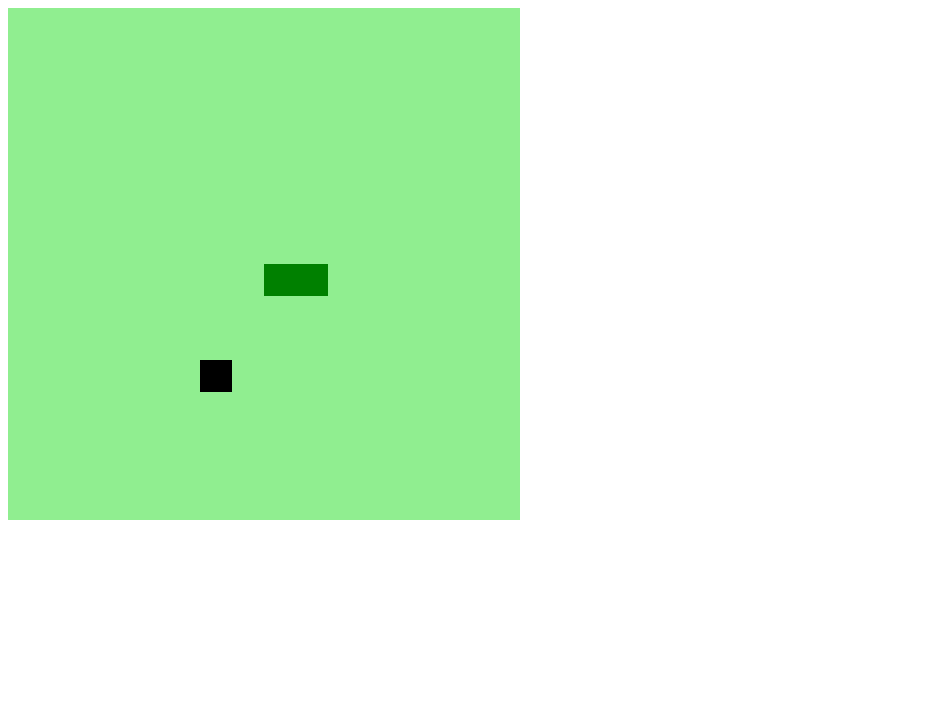
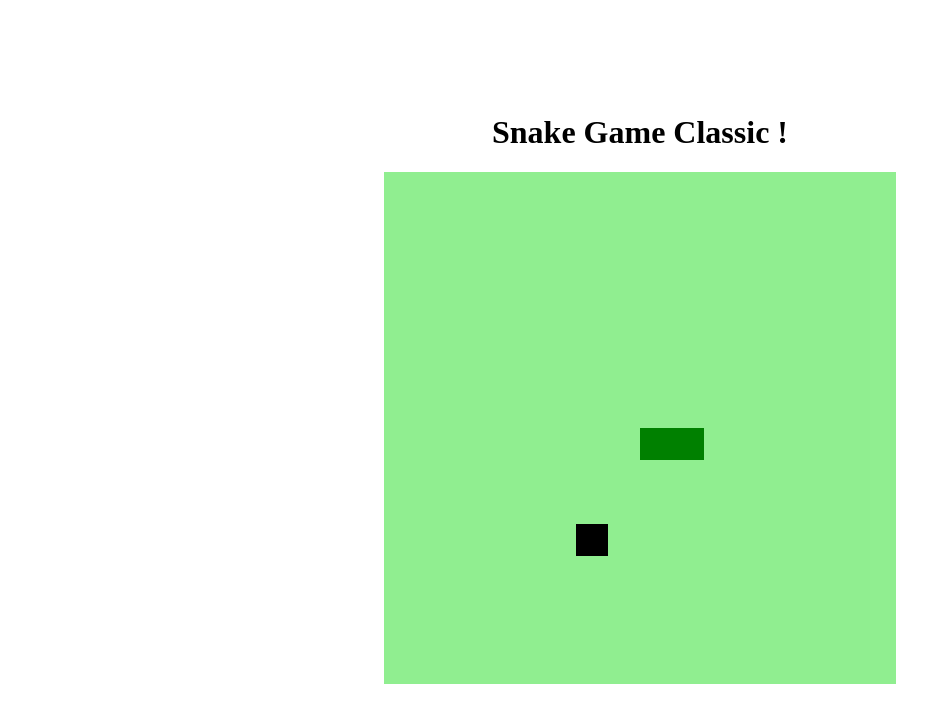
Before and after one commit to SamirMamede/Snake, a plain HTML site: page index.html in a window 1280 px wide. Shown: the whole page, without its empty margins (0-951 px from the left). Drawn offline with Linux system fonts and the light colour scheme.

Commit message:
adicionar estilizacao ao body

```diff
--- a/index.html
+++ b/index.html
@@ -9,6 +9,7 @@
     <title>Snake Game</title>
 </head>
 <body>
+    <h1>Snake Game Classic !</h1>
     <canvas id="snake" width="512" height="512"></canvas>
 </body>
 </html>
--- a/style.css
+++ b/style.css
@@ -0,0 +1,8 @@
+body{
+    height: 95vh;
+    width: 95;
+    display: flex;
+    justify-content: center;
+    align-items: center;
+    flex-direction: column;
+}
```
